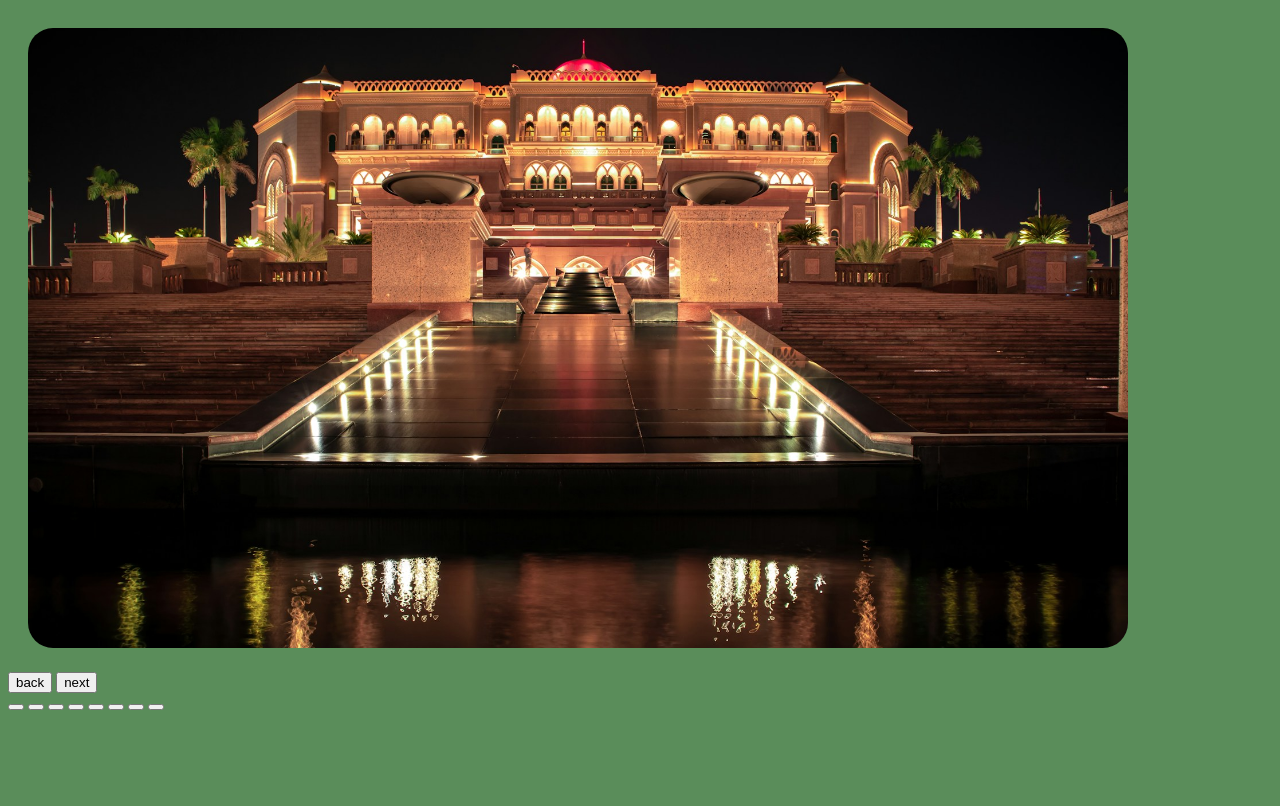
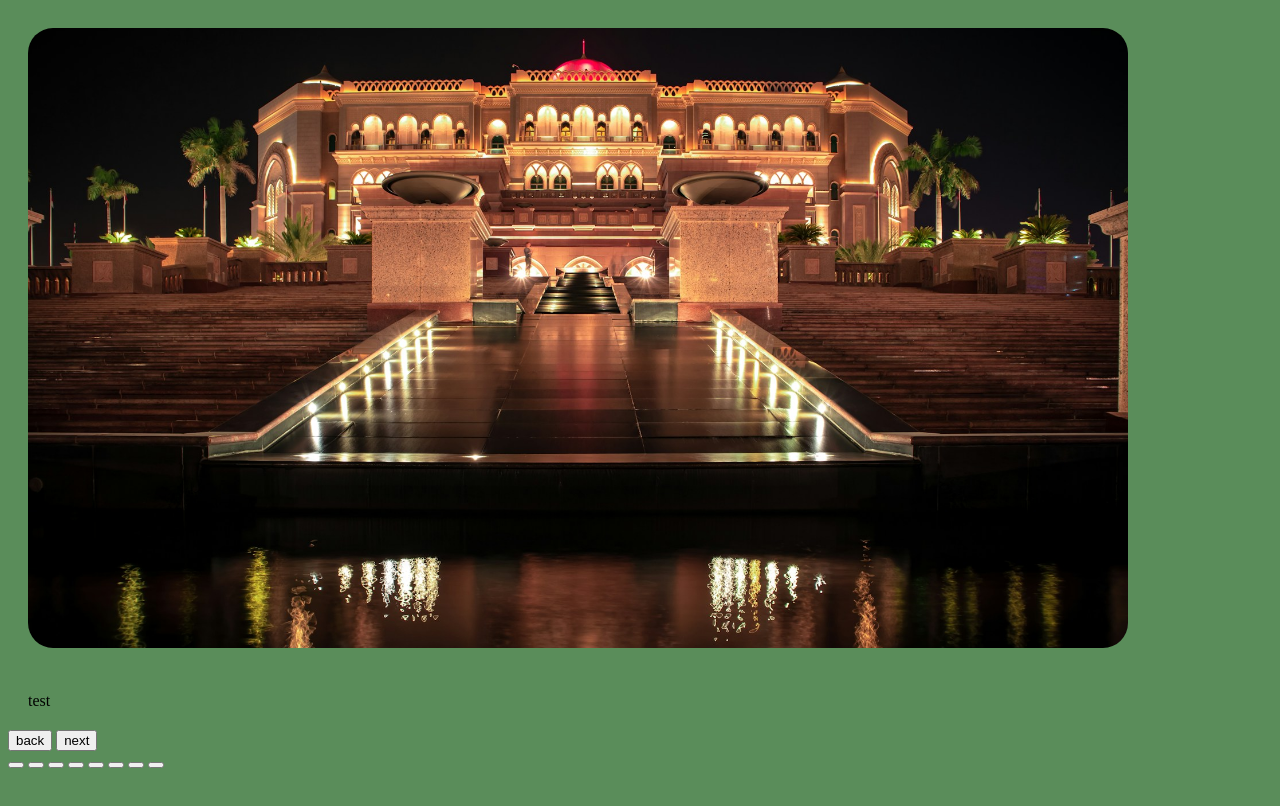
Before and after one commit to tgorsk15/image-slider, a website built with webpack: page dist/index.html in a window 1280 px wide. Both pictures are taken after a click on the button "next". Built offline with nearby package versions, Linux system fonts and the light colour scheme.

Commit message:
build nextSlideChange() function
When the "next" button is clicked, the next div in the SlidesArray will be selected
and will pop up on screen. Still need to alter renderProject() so that the old active
slide Div is once again hidden

```diff
--- a/src/buttonLogic.js
+++ b/src/buttonLogic.js
@@ -1,20 +1,30 @@
-import { slidesArray } from "./index";
+import { slidesArray, domRun } from "./index";
 
 
 
 // eslint-disable-next-line import/prefer-default-export
 export const arrowsController = function () {
 
-    function nextArrow() {
 
+    function nextSlideChange(currentSlide) {
+        console.log('it has changed');
+        console.log(currentSlide);
+
+        const newActiveSlide = slidesArray.indexOf(currentSlide) + 1;
+        console.log(newActiveSlide);
+
+        const newCurrentSlide = slidesArray[newActiveSlide];
+        console.log(newCurrentSlide);
+
+        domRun.renderSlide(newCurrentSlide);
     }
 
 
-    function backArrow() {
+    function backSlideChange() {
 
 
     }
 
 
-    return {nextArrow, backArrow}
+    return {nextSlideChange, backSlideChange}
 }
--- a/src/index.js
+++ b/src/index.js
@@ -4,7 +4,7 @@ import { domController } from "./userInterface";
 
 
 export const slidesArray = [];
-const domRun = domController();
+export const domRun = domController();
 
 const slides = document.querySelectorAll(".slide");
 
@@ -14,6 +14,8 @@ slides.forEach(slide => {
 });
 console.log(slidesArray);
 
-console.log(slidesArray[0])
 
-domRun.renderSlide(slidesArray[0])
+// eslint-disable-next-line prefer-const, import/no-mutable-exports
+export let activeSlide = slidesArray[0];
+
+domRun.renderSlide(slidesArray[0]);
--- a/src/styles.css
+++ b/src/styles.css
@@ -18,11 +18,8 @@ body {
   grid-row: 2;
 }
 
-
 .slide {
   display: none;
-    /* padding: 20px;
-    overflow: hidden; */
 }
 
 .slide-active {
--- a/src/userInterface.js
+++ b/src/userInterface.js
@@ -1,27 +1,34 @@
-import { slidesArray } from "./index";
+import { slidesArray, activeSlide } from "./index";
+import { arrowsController } from "./buttonLogic";
 
 // eslint-disable-next-line import/prefer-default-export
 export const domController = function () {
 
-    const nextButton = document.querySelector('.forward');
-    const backButton = document.querySelector('.back');
+    const arrowFunctionality = arrowsController();
+
+    const nextButton = document.querySelector(".forward");
+    const backButton = document.querySelector(".back");
+    let currentSlide;
+
+
 
     function renderSlide(slide) {
+        slide.classList.remove("slide");
+        slide.classList.add("slide-active");
 
-        slide.classList.remove('slide');
-        slide.classList.add('slide-active');
+        currentSlide = slide;
+        console.log(slide);
 
-
-        console.log(slide);
+        return currentSlide
     }
 
 
 
+    nextButton.addEventListener("click", () => {
 
-    nextButton.addEventListener('click', () => {
+        arrowFunctionality.nextSlideChange(currentSlide);
 
-    })
+    });
 
-
-    return { renderSlide }
-}
+    return { renderSlide };
+};
```
Also changed, not shown: dist/index.html, dist/main.js. Lines whose indentation alone changed are shown as unchanged.
